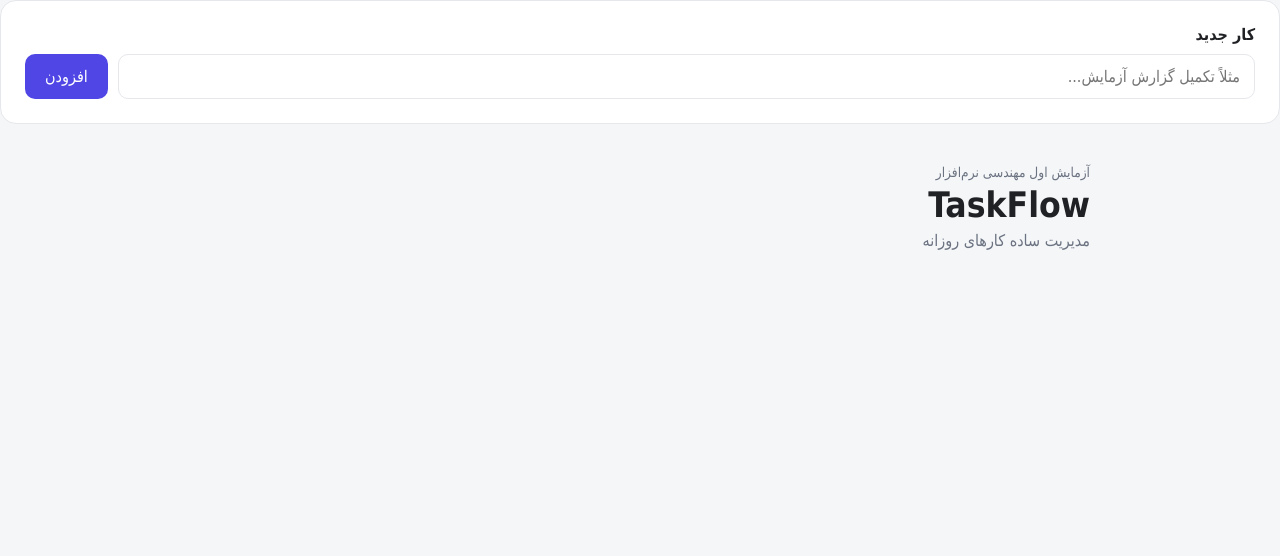
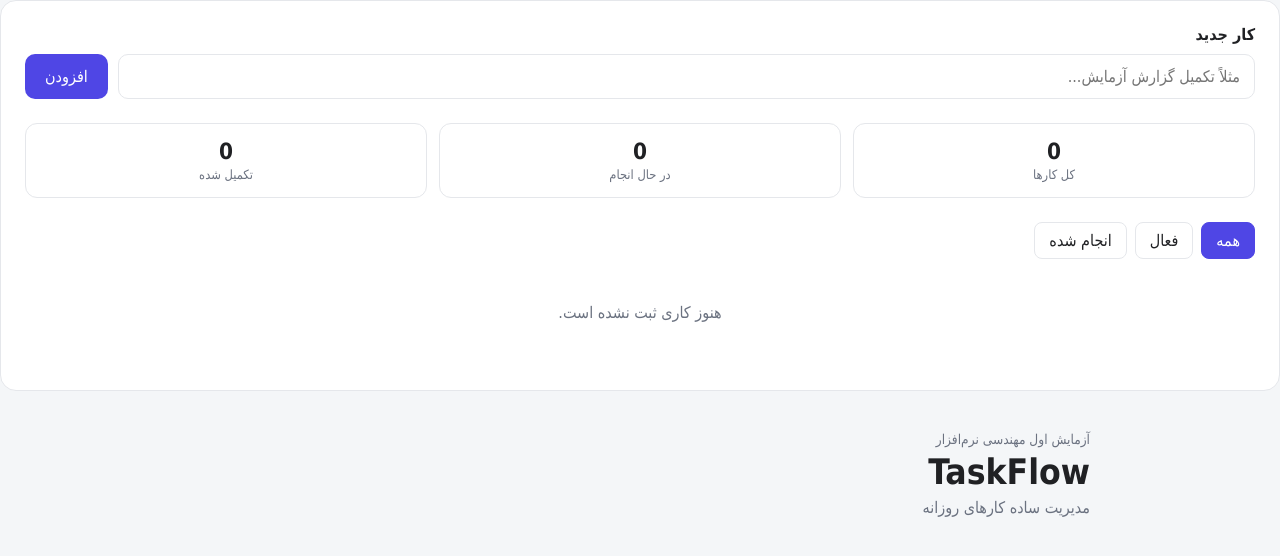
Before and after one commit to mmabedian/SWL-Exp1, a plain HTML site: page index.html in a window 1280 px wide. Drawn offline with Linux system fonts and the light colour scheme.

Commit message:
feat: add task list and filters UI

```diff
--- a/index.html
+++ b/index.html
@@ -31,6 +31,45 @@
 
         <p id="form-error" class="error-message" hidden></p>
     </form>
+
+    <div class="stats">
+        <article>
+            <strong id="total-count">0</strong>
+            <span>کل کارها</span>
+        </article>
+
+        <article>
+            <strong id="active-count">0</strong>
+            <span>در حال انجام</span>
+        </article>
+
+        <article>
+            <strong id="completed-count">0</strong>
+            <span>تکمیل شده</span>
+        </article>
+    </div>
+
+    <div class="toolbar">
+        <div class="filters">
+            <button type="button" class="filter-button active" data-filter="all">
+                همه
+            </button>
+
+            <button type="button" class="filter-button" data-filter="active">
+                فعال
+            </button>
+
+            <button type="button" class="filter-button" data-filter="completed">
+                انجام شده
+            </button>
+        </div>
+    </div>
+
+    <ul id="task-list" class="task-list"></ul>
+
+    <p id="empty-state" class="empty-state">
+        هنوز کاری ثبت نشده است.
+    </p>
 </section>
 
 <body>
--- a/styles.css
+++ b/styles.css
@@ -105,3 +105,64 @@
     margin-bottom: 0;
     color: var(--danger);
 }
+
+.stats {
+    display: grid;
+    grid-template-columns: repeat(3, 1fr);
+    gap: 12px;
+    margin: 24px 0;
+}
+
+.stats article {
+    padding: 14px;
+    text-align: center;
+    border: 1px solid var(--border);
+    border-radius: 12px;
+}
+
+.stats strong {
+    display: block;
+    font-size: 1.4rem;
+}
+
+.stats span {
+    color: var(--muted);
+    font-size: 0.8rem;
+}
+
+.toolbar {
+    display: flex;
+    justify-content: space-between;
+    margin-bottom: 16px;
+}
+
+.filters {
+    display: flex;
+    gap: 8px;
+}
+
+.filter-button {
+    padding: 8px 14px;
+    border: 1px solid var(--border);
+    border-radius: 8px;
+    background: transparent;
+    color: var(--text);
+}
+
+.filter-button.active {
+    color: white;
+    border-color: var(--primary);
+    background: var(--primary);
+}
+
+.task-list {
+    margin: 0;
+    padding: 0;
+    list-style: none;
+}
+
+.empty-state {
+    padding: 28px 0;
+    text-align: center;
+    color: var(--muted);
+}
```
